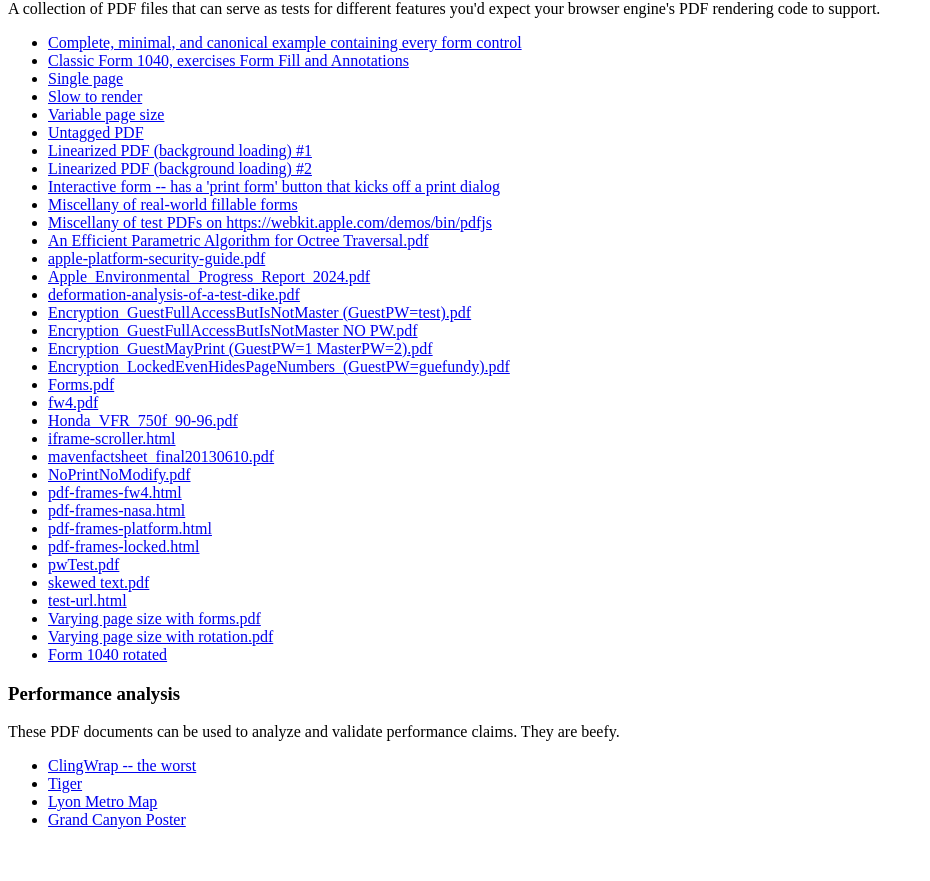
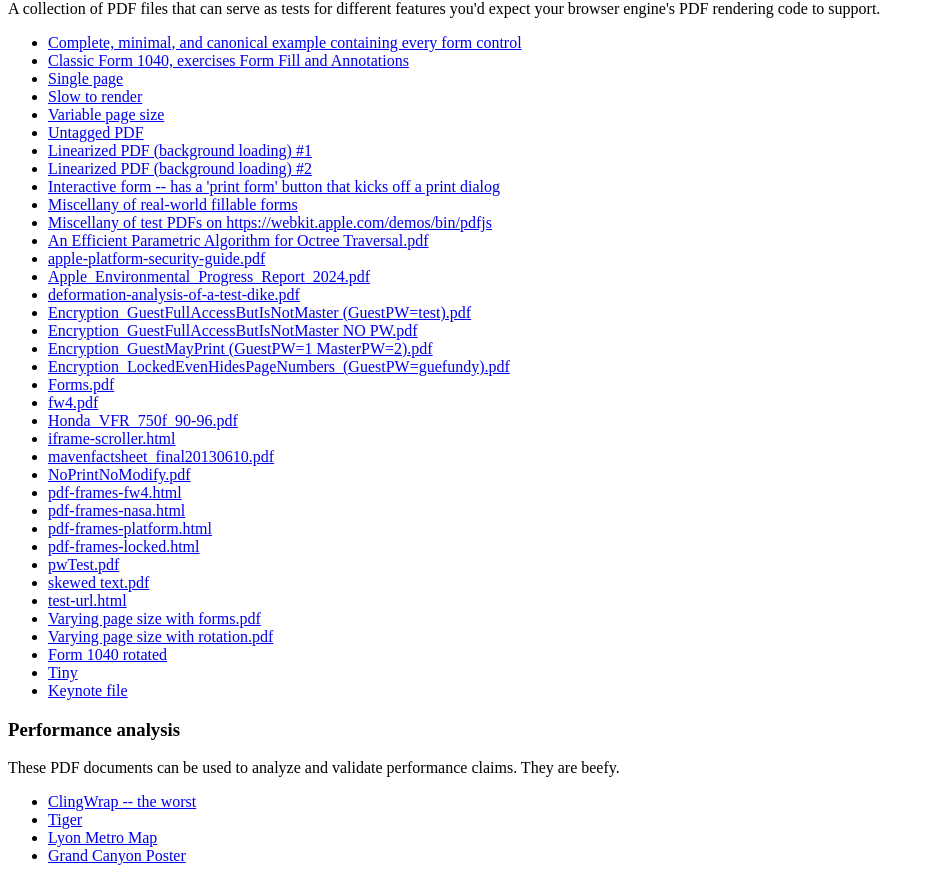
Before and after one commit to aprotyas/interestingPDFs, a plain HTML site: page index.html in a window 1280 px wide. Shown: the part 55-936 px from the top of the page, without its empty margins (0-930 px from the left). Before the commit the page ends 900 px from the top, so only its background shows below. Drawn offline with Linux system fonts and the light colour scheme.

Commit message:
Keynote file and tiny file

```diff
--- a/index.html
+++ b/index.html
@@ -39,6 +39,8 @@
   <li><a href="Varying%20page%20size%20with%20forms.pdf">Varying page size with forms.pdf</a></li>
   <li><a href="Varying%20page%20size%20with%20rotation.pdf">Varying page size with rotation.pdf</a></li>
   <li><a href="f1040ez-2014-rotated.pdf">Form 1040 rotated</a></li>
+  <li><a href="tiny.pdf">Tiny</a></li>
+  <li><a href="test.key">Keynote file</a></li>
 </ul>
 
 <h3> Performance analysis </h3>
```
Also changed, not shown: 2 other files.
